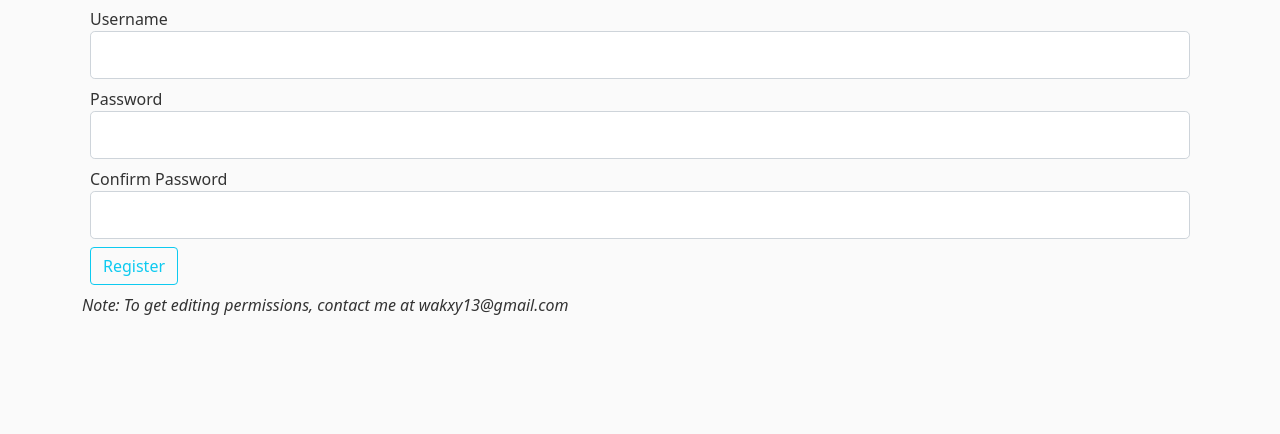
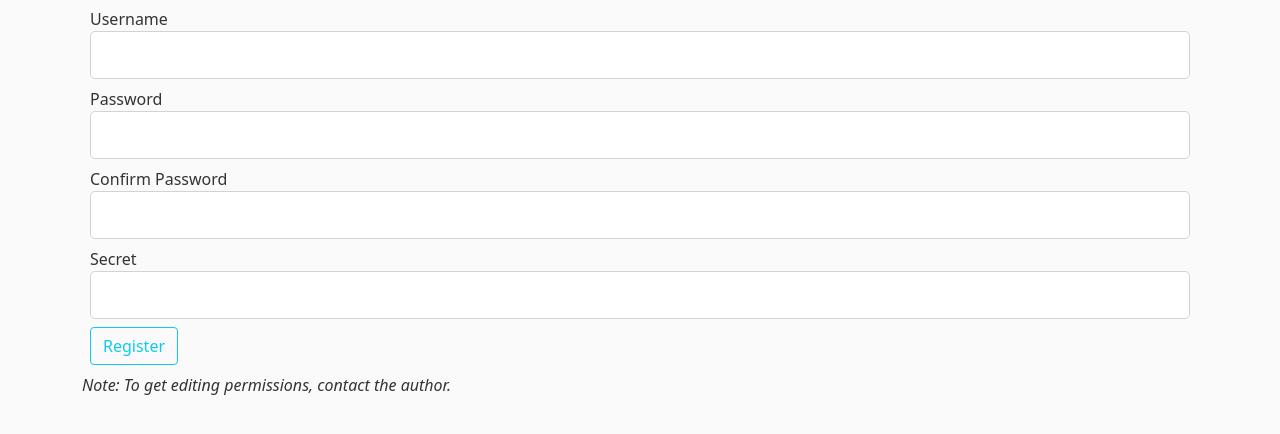
Before and after one commit to JeanmarieAlder/bollards-api, a Flask app: page /register in a window 1280 px wide. Shown: the part 137-571 px from the top of the page. Run offline with Flask 2, Linux system fonts and the light colour scheme; parts of the project's set-up code (start-up, migrations or seed data) failed here and were passed over; some libraries are stand-ins or nearby versions.

Commit message:
secret phrase to restrict registrations

```diff
--- a/bollards_api/forms.py
+++ b/bollards_api/forms.py
@@ -26,6 +26,9 @@ class RegisterForm(FlaskForm):
                             validators=[DataRequired(), Length(min=8, max=50)])
     confirm_password = PasswordField('Confirm Password',
                             validators=[DataRequired(), EqualTo('password')])
+
+    secret_phrase = PasswordField('Secret',
+                            validators=[DataRequired(), Length(min=8, max=255)])
 
     submit = SubmitField('Register')
 
--- a/bollards_api/routes.py
+++ b/bollards_api/routes.py
@@ -149,12 +149,15 @@ def register():
         return redirect(url_for('home'))
     form = RegisterForm()
     if form.validate_on_submit():
-        hashed_password = bcrypt.generate_password_hash(form.password.data).decode('utf-8')
-        new_user = User(username=form.username.data, password=hashed_password)
-        db.session.add(new_user)
-        db.session.commit()
-        flash(f'Account created. Welcome {form.username.data}. Please log in.', 'success')
-        return redirect(url_for('login'))
+        if bcrypt.check_password_hash(os.environ['REGISTRATION_SECRET_PHRASE'], form.secret_phrase.data):
+            hashed_password = bcrypt.generate_password_hash(form.password.data).decode('utf-8')
+            new_user = User(username=form.username.data, password=hashed_password)
+            db.session.add(new_user)
+            db.session.commit()
+            flash(f'Account created. Welcome {form.username.data}. Please log in.', 'success')
+            return redirect(url_for('login'))
+        else:
+            flash('Account creation is limited. Please contact the author for specific access', 'warning')
     return render_template('register.html', title='Register', form=form)
 
 @app.route('/list')
--- a/bollards_api/templates/register.html
+++ b/bollards_api/templates/register.html
@@ -48,11 +48,25 @@
                 {% endif %}
             </div>
             <div class="form-group">
+                {{ form.secret_phrase.label(class="form-control-label") }}
+
+                {% if form.secret_phrase.errors %}
+                    {{ form.secret_phrase(class="form-control form-control-lg is-invalid") }}
+                    <div class="invalid-feedback">
+                        {% for error in form.secret_phrase.errors %}
+                            <span>{{ error }}</span>
+                        {% endfor %}
+                    </div>
+                {% else %}
+                    {{ form.secret_phrase(class="form-control form-control-lg") }}
+                {% endif %}
+            </div>
+            <div class="form-group">
                 {{ form.submit(class="btn btn-outline-info") }}
             </div>
         </fieldset>
 
     </form>
-    <p><i>Note: To get editing permissions, contact me at wakxy13@gmail.com</i></p>
+    <p><i>Note: To get editing permissions, contact the author.</i></p>
 </div>
 {% endblock content %}
```
Also changed, not shown: README.md.
